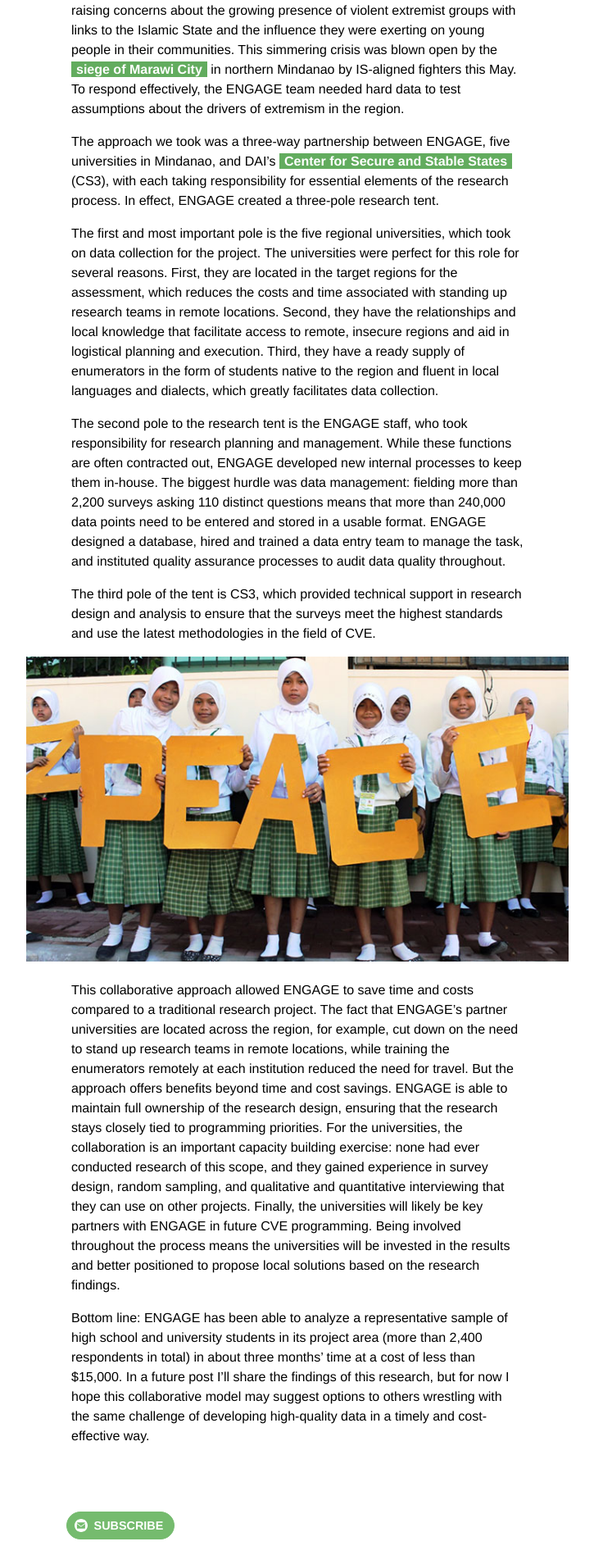
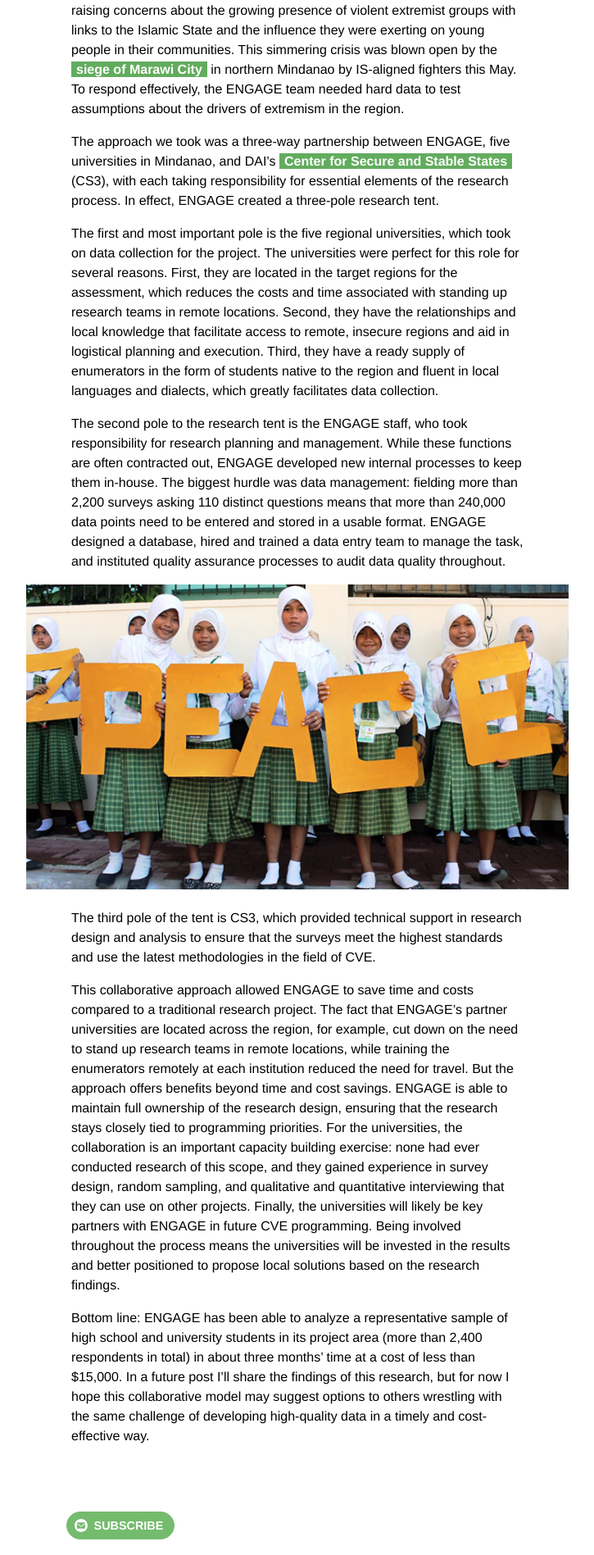
Before and after one commit to BryanSchuetz/CS-, a Jekyll site: the page built from _posts/2017-09-18-research-good-timely-affordable.markdown, in a window 1280 px wide. Shown: the part 902-2799 px from the top of the page at 82% size, without its empty margins (493-1218 px from the left). Built offline with Jekyll 4.4.1, drawn with Linux system fonts in a browser that asks for light colours.

Commit message:
Updated Research Good Timely Affordable

```diff
--- a/_posts/2017-09-18-research-good-timely-affordable.markdown
+++ b/_posts/2017-09-18-research-good-timely-affordable.markdown
@@ -23,14 +23,13 @@ In 2017, ENGAGE partners in local government and civil society began raising con
 
 The approach we took was a three-way partnership between ENGAGE, five universities in Mindanao, and DAI’s [Center for Secure and Stable States](https://www.dai.com/our-work/solutions/fragile-states) (CS3), with each taking responsibility for essential elements of the research process. In effect, ENGAGE created a three-pole research tent.
 
-
 The first and most important pole is the five regional universities, which took on data collection for the project. The universities were perfect for this role for several reasons. First, they are located in the target regions for the assessment, which reduces the costs and time associated with standing up research teams in remote locations. Second, they have the relationships and local knowledge that facilitate access to remote, insecure regions and aid in logistical planning and execution. Third, they have a ready supply of enumerators in the form of students native to the region and fluent in local languages and dialects, which greatly facilitates data collection.
 
 The second pole to the research tent is the ENGAGE staff, who took responsibility for research planning and management. While these functions are often contracted out, ENGAGE developed new internal processes to keep them in-house. The biggest hurdle was data management: fielding more than 2,200 surveys asking 110 distinct questions means that more than 240,000 data points need to be entered and stored in a usable format. ENGAGE designed a database, hired and trained a data entry team to manage the task, and instituted quality assurance processes to audit data quality throughout.
 
+![Image](/uploads/ENGAGE.jpg)
+
 The third pole of the tent is CS3, which provided technical support in research design and analysis to ensure that the surveys meet the highest standards and use the latest methodologies in the field of CVE.
-
-![Image](/uploads/ENGAGE.jpg)
 
 This collaborative approach allowed ENGAGE to save time and costs compared to a traditional research project. The fact that ENGAGE’s partner universities are located across the region, for example, cut down on the need to stand up research teams in remote locations, while training the enumerators remotely at each institution reduced the need for travel. But the approach offers benefits beyond time and cost savings. ENGAGE is able to maintain full ownership of the research design, ensuring that the research stays closely tied to programming priorities. For the universities, the collaboration is an important capacity building exercise: none had ever conducted research of this scope, and they gained experience in survey design, random sampling, and qualitative and quantitative interviewing that they can use on other projects. Finally, the universities will likely be key partners with ENGAGE in future CVE programming. Being involved throughout the process means the universities will be invested in the results and better positioned to propose local solutions based on the research findings.
 
```
